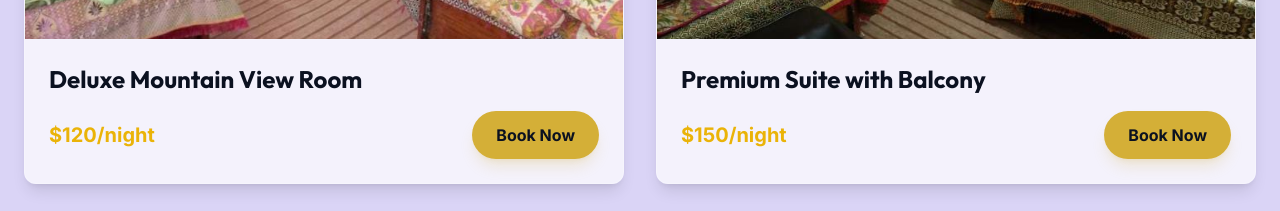
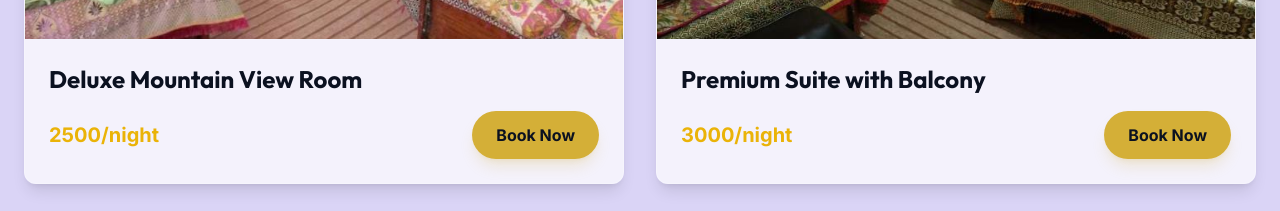
Before and after one commit to Atif12Ali/frontend_Versal_proj, a React (Vite) app: page / in a window 1280 px wide. Shown: the part 1700-1911 px from the top of the page. Built offline with nearby package versions, Linux system fonts and the light colour scheme; no server answers.

Commit message:
Update FeaturedRooms.jsx

```diff
--- a/src/components/FeaturedRooms.jsx
+++ b/src/components/FeaturedRooms.jsx
@@ -9,15 +9,15 @@ const FeaturedRooms = () => {
 
   const rooms = [
     {
-      id: 1,
+      id: '69c276e78dcbd1c06dd4f72a',
       image: room1,
-      price: '$120/night',
+      price: '2500/night',
       title: 'Deluxe Mountain View Room'
     },
     {
-      id: 2,
+      id: '69c277cc8dcbd1c06dd4f75b',
       image: room2,
-      price: '$150/night',
+      price: '3000/night',
       title: 'Premium Suite with Balcony'
     }
   ];
```
